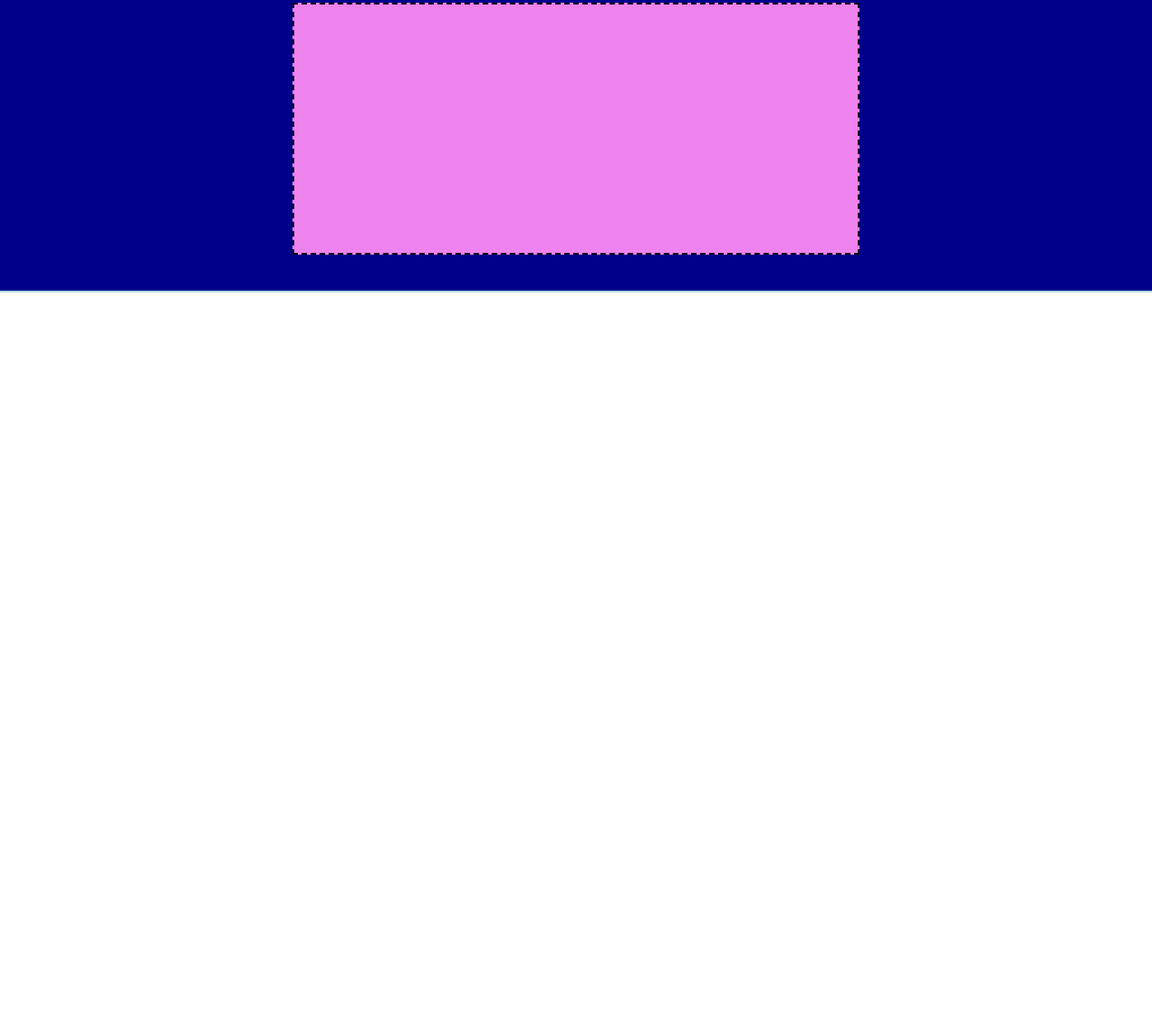
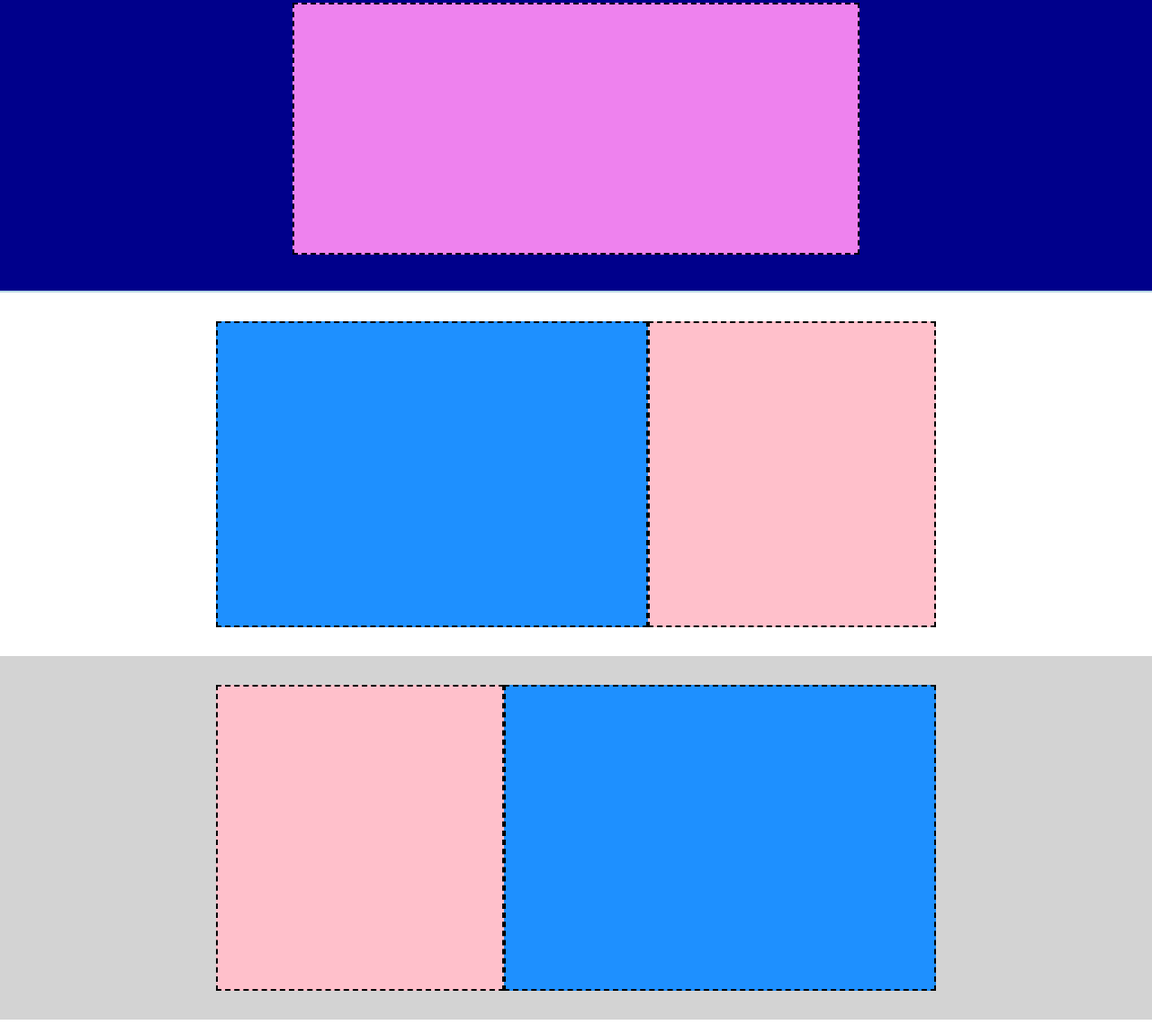
Before and after one commit to MassimoPeruga/htmlcss-struttura-discord, a plain HTML site: page index.html in a window 1280 px wide. Shown: the part 93-1232 px from the top of the page at 90% size. Before the commit the page ends 800 px from the top, so only its background shows below. Drawn offline with Linux system fonts and the light colour scheme.

Commit message:
feat: main

```diff
--- a/CSS/style.css
+++ b/CSS/style.css
@@ -65,3 +65,55 @@
 .header_bottom>div {
     width: 630px;
 }
+
+/*MAIN*/
+/*DEBUG LAYOUT*/
+.layout2 {
+    background-color: #d3d3d3;
+}
+
+/*LAYOUT*/
+.layout {
+    display: flex;
+    justify-content: center;
+    align-items: center;
+    padding: 32px;
+}
+
+/*DEBUG CONTAINER*/
+.debug .content {
+    background-color: #1e90ff;
+    height: 340px;
+    border: 2px dashed black;
+}
+
+.debug .menu {
+    background-color: #ffc0cb;
+    height: 340px;
+    border: 2px dashed black;
+}
+
+.debug .main_bottom {
+    background-color: #228b22;
+    border: 2px dashed black;
+    height: 620px;
+}
+
+/*CONTAINER*/
+.container {
+    width: 800PX;
+    display: flex;
+}
+
+.layout2 .container {
+    flex-direction: row-reverse;
+}
+
+.content {
+    flex-grow: 1
+}
+
+.menu {
+    width: 320px;
+    flex-shrink: 0
+}
--- a/index.html
+++ b/index.html
@@ -20,10 +20,28 @@
         </section>
     </header>
     <main>
-        <section></section>
-        <section></section>
-        <section></section>
-        <section></section>
+        <section class="layout">
+            <div class="container">
+                <div class="content"></div>
+                <div class="menu"></div>
+            </div>
+        </section>
+        <section class="layout layout2">
+            <div class="container">
+                <div class="content"></div>
+                <div class="menu"></div>
+            </div>
+        </section>
+        <section class="layout">
+            <div class="container">
+                <div class="content"></div>
+                <div class="menu"></div>
+            </div>
+        </section>
+        <section class="layout layout2">
+            <div class="container main_bottom">
+            </div>
+        </section>
     </main>
     <footer>
 
```
